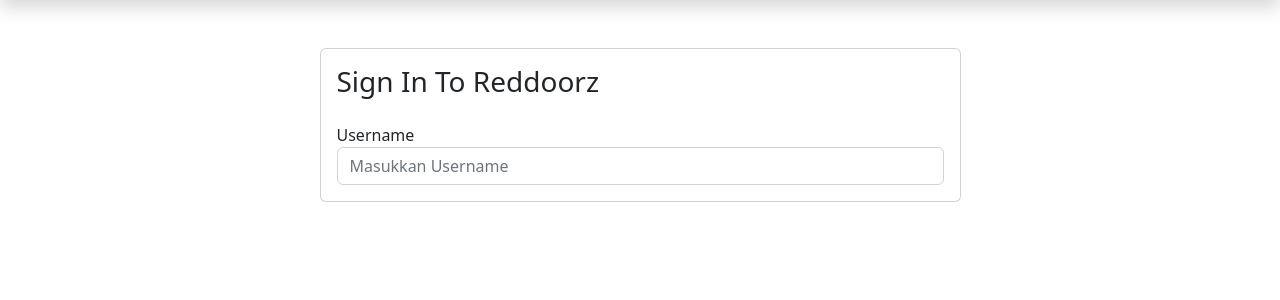
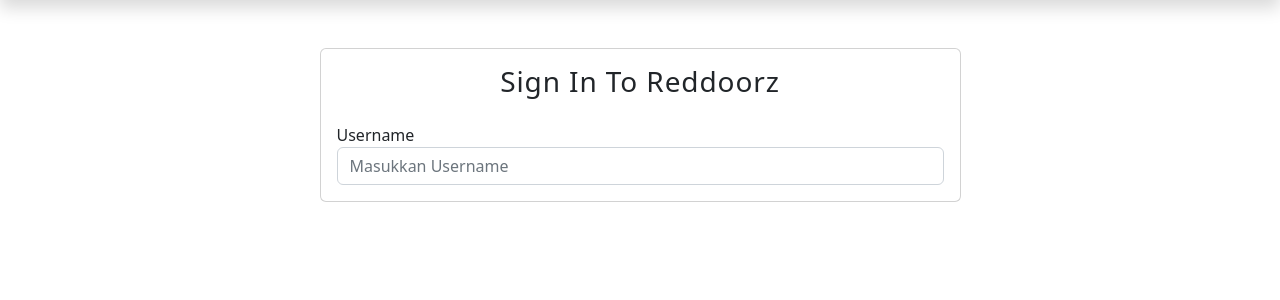
Before and after one commit to iyasz/komunitas-booking, a PHP site: page /iyasz/index.php?page=login in a window 1280 px wide. Shown: the part 56-356 px from the top of the page. Run offline with PHP 8.4, Linux system fonts and the light colour scheme.

Commit message:
menambah login sementara

```diff
--- a/layouts/header.php
+++ b/layouts/header.php
@@ -15,7 +15,7 @@
 <body>
     <nav class="navbar navbar-dark navbar-expand-lg text-bg-dark shadow">
         <div class="container ">
-            <a class="navbar-brand h1 mb-0" href="#">Reddoorz</a>
+            <a class="navbar-brand h1 mb-0" href="<?= base_url() ?>">Reddoorz</a>
             <button class="navbar-toggler" type="button" data-bs-toggle="collapse" data-bs-target="#navbarNavAltMarkup" aria-controls="navbarNavAltMarkup" aria-expanded="false" aria-label="Toggle navigation">
                 <span class="navbar-toggler-icon"></span>
             </button>
--- a/views/auth/login.php
+++ b/views/auth/login.php
@@ -11,13 +11,19 @@
     <title>Document</title>
 </head>
 <body>
+    <style>
+        .header h3 {
+            font-weight: lighter;
+            letter-spacing: 0.9px;
+        }
+    </style>
     <div class="container mt-5">
         <div class="row justify-content-center">
             <div class="col-lg-7">
                 <div class="card">
                     <div class="card-body">
                         <form action="" method="post">
-                            <div class="header mb-4">
+                            <div class="header mb-4 text-center">
                                 <h3>Sign In To Reddoorz</h3>
                             </div>
                             <label for="">Username</label>
```
